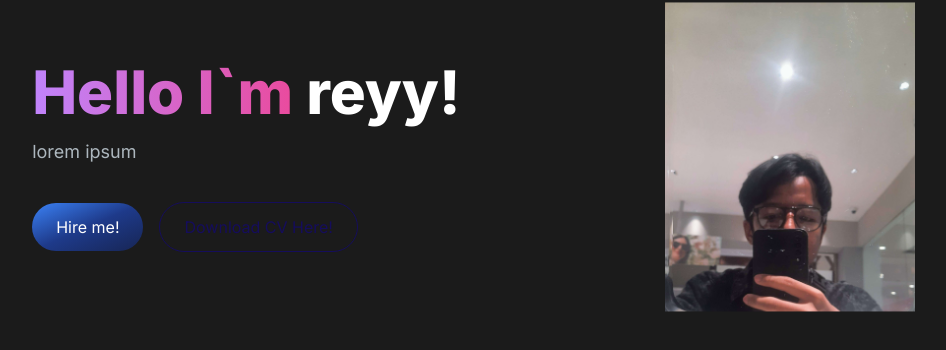
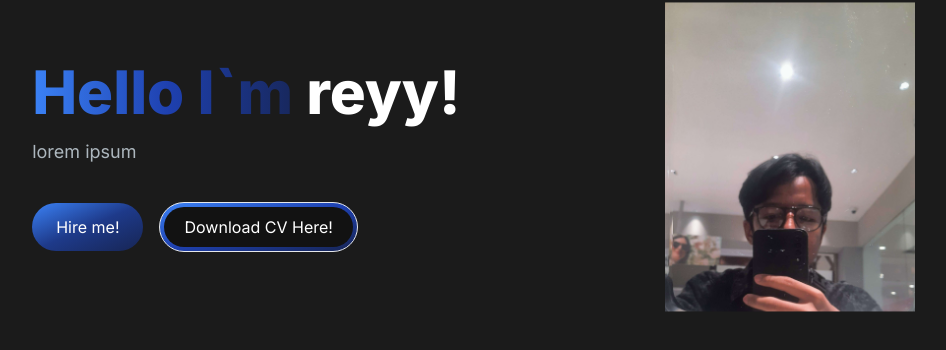
Before and after one commit to RexndleZero/portofolio, a Next.js app in the folder my-profile/: page / in a window 1280 px wide. Shown: the top 350 px of the page, without its empty margins (167-1113 px from the left). Built offline with nearby package versions, Linux system fonts and the light colour scheme.

Commit message:
Update #4

```diff
--- a/my-profile/app/components/Herosection.jsx
+++ b/my-profile/app/components/Herosection.jsx
@@ -7,7 +7,7 @@ const Herosection = () => {
       <div className="grid grid-cols-1 sm:grid-cols-12">
         <div className="col-span-7 place-self-center text-center sm:text-left">
           <h1 className="text-white mb-4 text-4xl sm:text-5xl lg:text-6xl font-extrabold">
-            <span className="text-transparent bg-clip-text bg-gradient-to-r from-purple-400 to-pink-500">
+            <span className="text-transparent bg-clip-text bg-gradient-to-r from-blue-500 via-blue-800 to-blue-950">
               Hello I`m {""}{" "}
             </span>
             reyy!
@@ -19,8 +19,8 @@ const Herosection = () => {
             <button className="px-6 py-3 rounded-full w-full sm:w-fit mr-4 bg-gradient-to-br from-blue-500 via-blue-900 to-blue-950 hover:bg-slate-200 text-white">
               Hire me!
             </button>
-            <button className="px-6 py-3 rounded-full w-full sm:w-fit bg-transparent hover:bg-slate-200 text-[#150d5c] border border-[#150d5c] mt-3 ">
-              Download CV Here!
+            <button className="px-1 py-1 rounded-full w-full sm:w-fit bg-gradient-to-br from-blue-500 via-blue-800 to-blue-950 hover:bg-slate-200 text-white border mt-3 ">
+             <span className="block bg-[#121212] hover:bg-slate-800 rounded-full px-5 py-2">Download CV Here!</span>
             </button>
           </div>
         </div>
--- a/my-profile/package.json
+++ b/my-profile/package.json
@@ -11,7 +11,8 @@
   "dependencies": {
     "next": "14.2.5",
     "react": "^18",
-    "react-dom": "^18"
+    "react-dom": "^18",
+    "react-type-animation": "^3.2.0"
   },
   "devDependencies": {
     "@types/node": "20.14.11",
```
Also changed, not shown: 1 other file (tests, documents, lock files or other folders).
